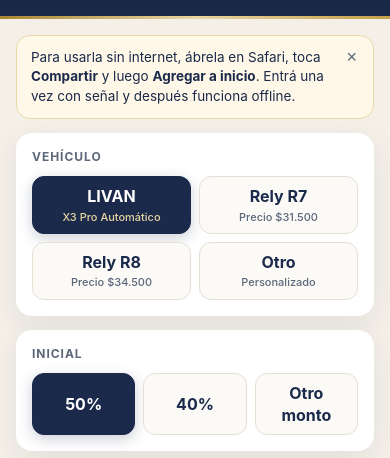
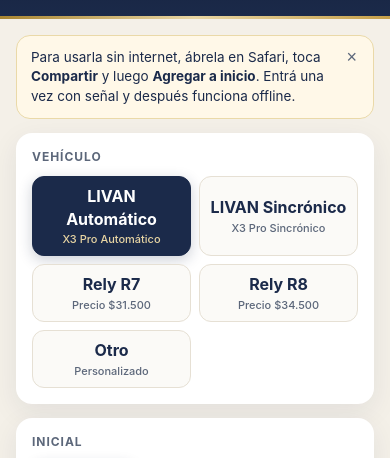
Before and after one commit to samedliz98-commits/apagon-, a plain HTML site: page calculadora-interunido/index.html in a window 390 px wide. Shown: the part 106-564 px from the top of the page. Drawn offline with Linux system fonts and the light colour scheme.

Commit message:
Add the LIVAN X3 Pro Sincrónico option. (#2)
Rename the existing LIVAN button to LIVAN Automático and bump the service worker cache so installed phones pick up the new vehicle.

Co-authored-by: Cursor Agent <cursoragent@cursor.com>
Co-authored-by: samedliz98-commits <samedliz98-commits@users.noreply.github.com>

```diff
--- a/calculadora-interunido/index.html
+++ b/calculadora-interunido/index.html
@@ -493,9 +493,19 @@
       livan: {
         id: 'livan',
         name: 'LIVAN X3 Pro Automático',
-        short: 'LIVAN',
+        short: 'LIVAN Automático',
         sub: 'X3 Pro Automático',
         precio: 19600,
+        comision: 4,
+        seguro: 420,
+        seguroNota: 'confirmado'
+      },
+      livansinc: {
+        id: 'livansinc',
+        name: 'LIVAN X3 Pro Sincrónico',
+        short: 'LIVAN Sincrónico',
+        sub: 'X3 Pro Sincrónico',
+        precio: 18600,
         comision: 4,
         seguro: 420,
         seguroNota: 'confirmado'
--- a/calculadora-interunido/sw.js
+++ b/calculadora-interunido/sw.js
@@ -1,4 +1,4 @@
-const CACHE_NAME = 'calculadora-interunido-v1';
+const CACHE_NAME = 'calculadora-interunido-v2';
 const ASSETS = [
   './',
   './index.html',
```
